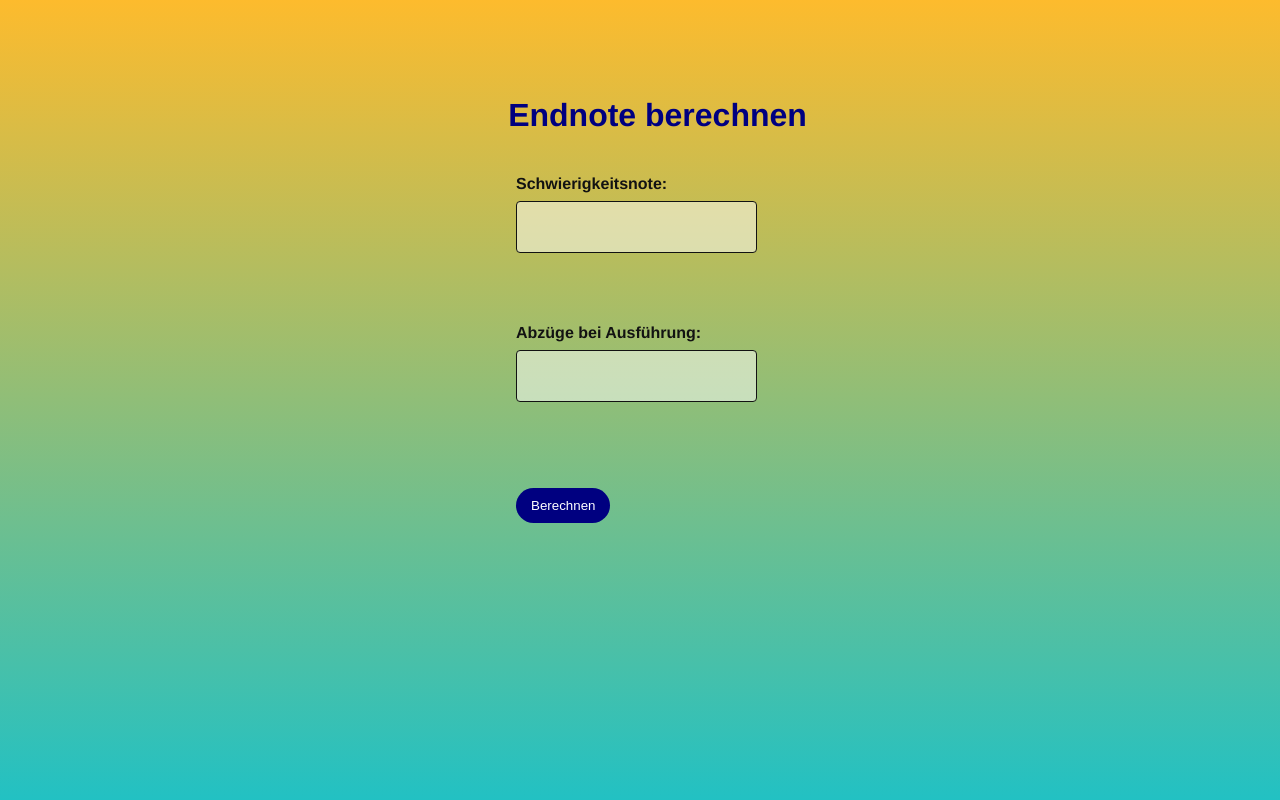
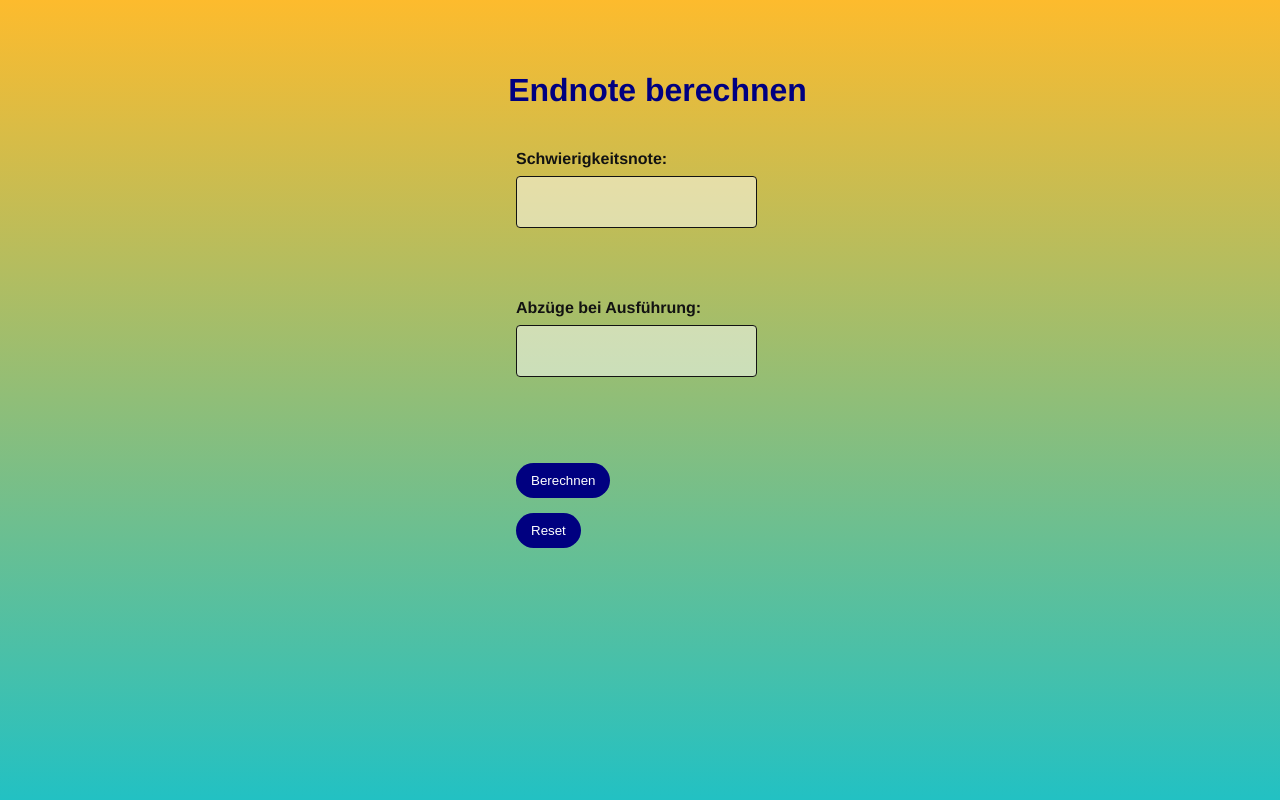
Before and after one commit to SevHub2/SWEN, a Flask app: page / in a window 1280 px wide. Run offline with Flask 3, Linux system fonts and the light colour scheme.

Commit message:
Reset Button

```diff
--- a/static/styles/style.css
+++ b/static/styles/style.css
@@ -55,6 +55,15 @@ input[type="number"] {
     font-size: 16px;
 }
 
+/* Flexbox-Styling für die Buttons */
+input[type="submit"],
+input[type="reset"] {
+    flex: 1;
+    /* Teile den verfügbaren Platz gleichmäßig auf die Buttons auf */
+    margin-right: 10px;
+    /* Füge etwas Abstand zwischen den Buttons hinzu */
+}
+
 input[type="submit"] {
     background-color: navy;
     color: white;
@@ -69,3 +78,18 @@ input[type="submit"]:hover {
     background-color: white;
     color: navy;
 }
+
+input[type="reset"] {
+    background-color: navy;
+    color: white;
+    padding: 10px 15px;
+    border: none;
+    border-radius: 50px;
+    margin-top: 15px;
+    cursor: crosshair;
+}
+
+input[type="reset"]:hover {
+    background-color: white;
+    color: navy;
+}
--- a/templates/score_calculator.html
+++ b/templates/score_calculator.html
@@ -21,6 +21,8 @@
         <input type="number" step="0.01" name="deductions" id="deductions" required><br><br>
 
         <input type="submit" value="Berechnen">
+        <input type="reset" value="Reset">
+
     </form>
     {% if final_score %}
     <h2>Ergebnisse:</h2>
```
